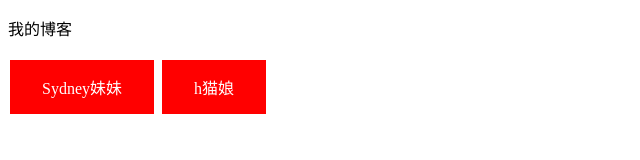
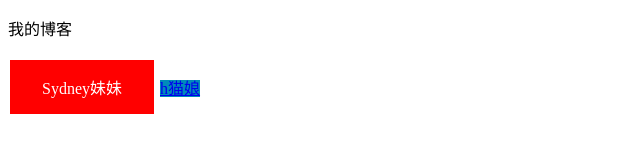
Before and after one commit to kehangkeji/kehangji.github.io, a plain HTML site: page index.html in a window 1280 px wide. Shown: the whole page, without its empty margins (0-640 px from the left). Drawn offline with Linux system fonts and the light colour scheme.

Commit message:
index.html

```diff
--- a/index.html
+++ b/index.html
@@ -17,10 +17,11 @@
     margin: 4px 2px;
     cursor: pointer;
 }
+.button2 {background-color: #008CBA;}
 </style>
   <p>我的博客</p>
 <body>
 <a href="https://kehangkeji.github.io/1" class="button">Sydney妹妹</a>
-<a href="https://kehangkeji.github.io/2" class="button">h猫娘</a>
+<a href="https://kehangkeji.github.io/2" class="button2">h猫娘</a>
 </body>
 </html>
```
